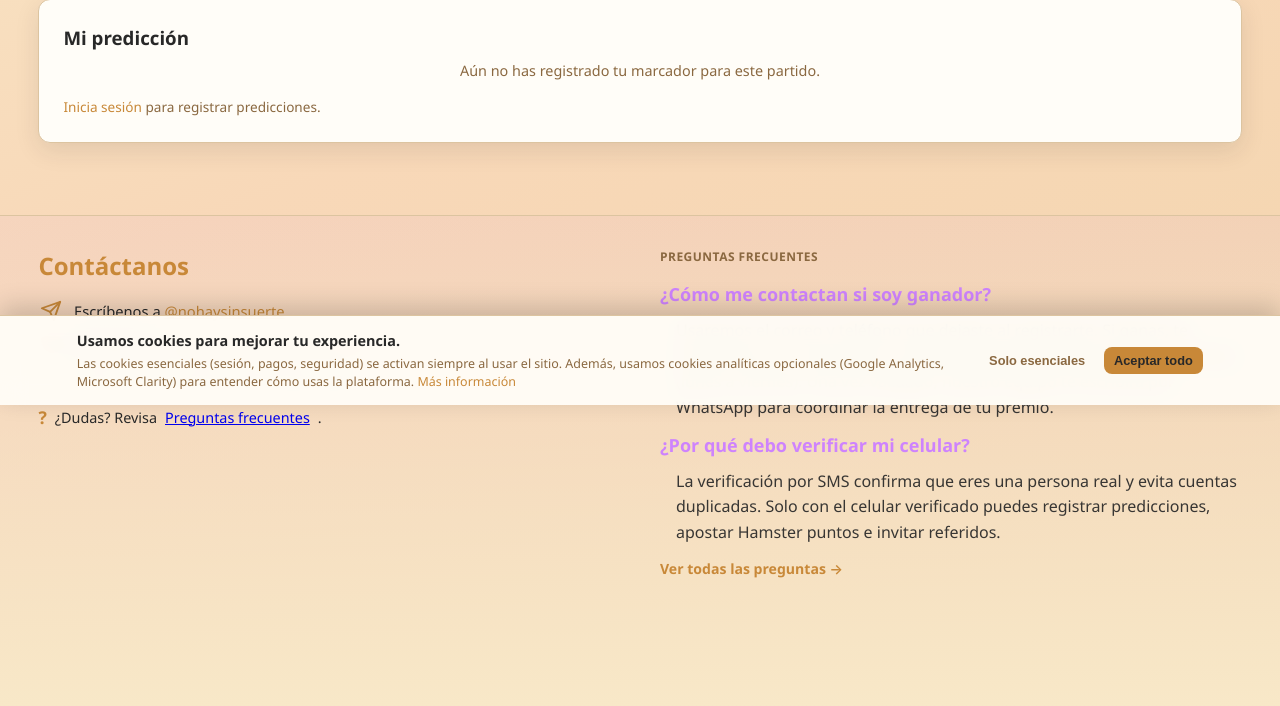
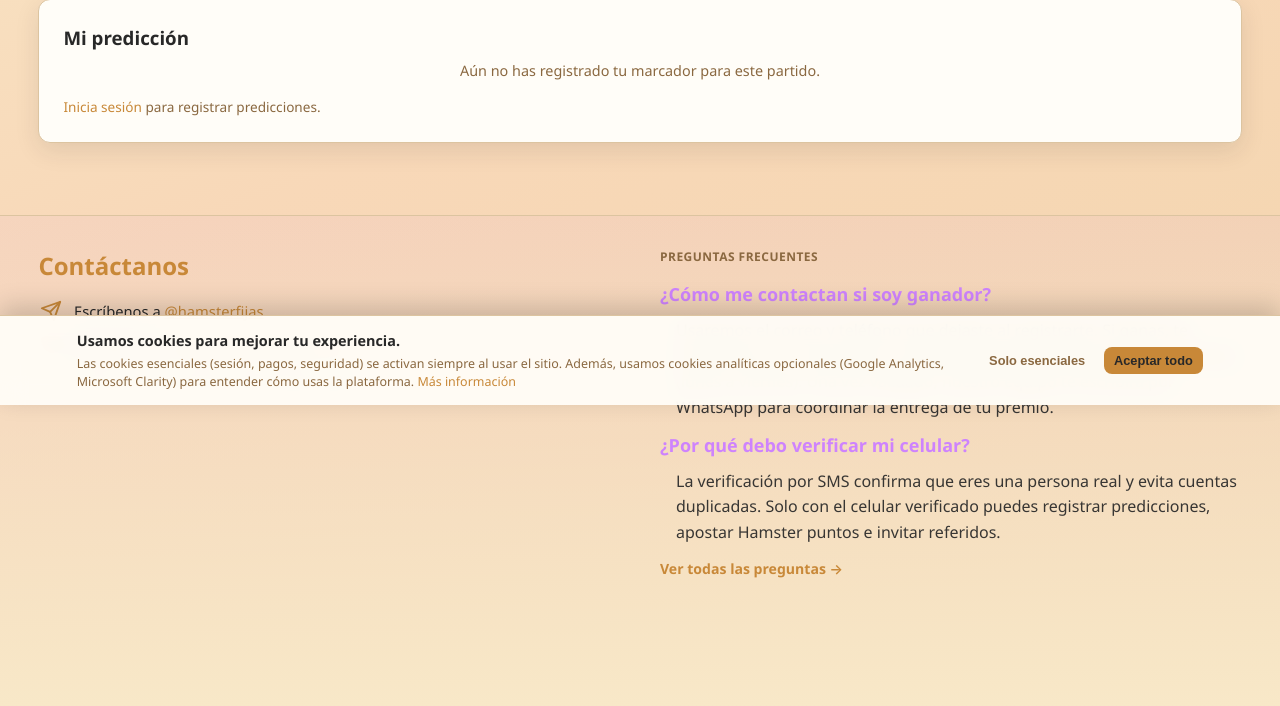
Before and after one commit to BryanFM/predicciones-futbol, a FastAPI app: page /partidos/1 in a window 1280 px wide. Shown: the part 395-1101 px from the top of the page. Run offline with FastAPI, Linux system fonts and the light colour scheme.

Commit message:
Actualizar contacto de soporte a soporte@hamsterfijas.com y @hamsterfijas.
Usa variables SUPPORT_* con valores por defecto de Hamster Fijas para producción.

Co-authored-by: Cursor <cursoragent@cursor.com>

```diff
--- a/app/main.py
+++ b/app/main.py
@@ -479,11 +479,11 @@ templates.env.globals["YAPE_PAYMENTS_ENABLED"] = yape_payments_enabled()
 templates.env.globals["YAPE_PACKAGES"] = YAPE_PACKAGES
 templates.env.globals["YAPE_RECIPIENT_NAME"] = YAPE_RECIPIENT_NAME
 
-SUPPORT_EMAIL = os.environ.get("SUPPORT_EMAIL", "soporte@nohaysinsuerte.com").strip() or "soporte@nohaysinsuerte.com"
+SUPPORT_EMAIL = os.environ.get("SUPPORT_EMAIL", "soporte@hamsterfijas.com").strip() or "soporte@hamsterfijas.com"
 SUPPORT_INSTAGRAM_URL = os.environ.get(
-    "SUPPORT_INSTAGRAM_URL", "https://www.instagram.com/nohaysinsuerteoficial/"
-).strip() or "https://www.instagram.com/nohaysinsuerteoficial/"
-SUPPORT_INSTAGRAM_HANDLE = os.environ.get("SUPPORT_INSTAGRAM_HANDLE", "@nohaysinsuerte").strip() or "@nohaysinsuerte"
+    "SUPPORT_INSTAGRAM_URL", "mailto:soporte@hamsterfijas.com"
+).strip() or "mailto:soporte@hamsterfijas.com"
+SUPPORT_INSTAGRAM_HANDLE = os.environ.get("SUPPORT_INSTAGRAM_HANDLE", "@hamsterfijas").strip() or "@hamsterfijas"
 
 templates.env.globals["SUPPORT_EMAIL"] = SUPPORT_EMAIL
 templates.env.globals["SUPPORT_INSTAGRAM_URL"] = SUPPORT_INSTAGRAM_URL
--- a/app/templates/macros/pre_footer.html
+++ b/app/templates/macros/pre_footer.html
@@ -11,7 +11,7 @@
               <polygon points="22 2 15 22 11 13 2 9 22 2"></polygon>
             </svg>
           </span>
-          <p>Escríbenos a <a href="{{ SUPPORT_INSTAGRAM_URL }}" target="_blank" rel="noopener noreferrer">{{ SUPPORT_INSTAGRAM_HANDLE }}</a></p>
+          <p>Escríbenos a <a href="{{ SUPPORT_INSTAGRAM_URL }}"{% if SUPPORT_INSTAGRAM_URL.startswith('http') %} target="_blank" rel="noopener noreferrer"{% endif %}>{{ SUPPORT_INSTAGRAM_HANDLE }}</a></p>
         </li>
         <li class="pre-footer-contact-item">
           <span class="pre-footer-icon" aria-hidden="true">
@@ -29,10 +29,6 @@
           Horario: L-V de 9 a 6pm · Sáb. de 9am a 2pm
         </li>
       </ul>
-      <p class="pre-footer-faq-link pre-footer-faq-link-desktop">
-        <span class="pre-footer-icon pre-footer-icon-inline" aria-hidden="true">?</span>
-        ¿Dudas? Revisa <a href="/preguntas-frecuentes">Preguntas frecuentes</a>.
-      </p>
     </div>
 
     <div class="pre-footer-faq-preview">
```
Also changed, not shown: 1 other file.
